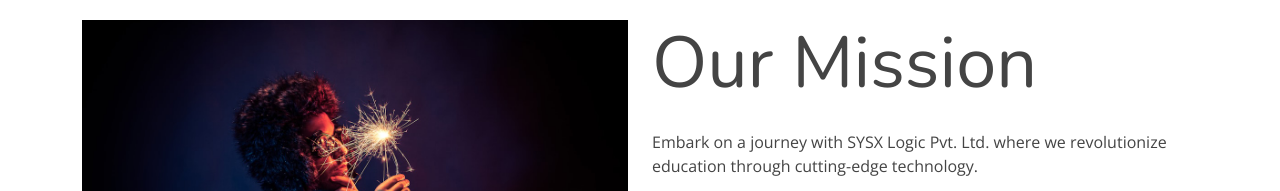
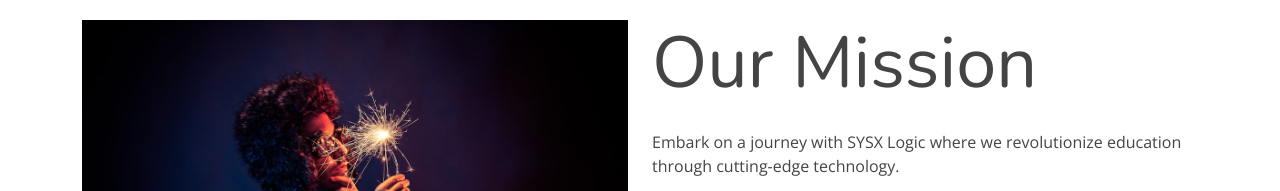
Before and after one commit to ThirstyBrain/sysxlogic-ui, a plain HTML site: page index.html in a window 1280 px wide. Shown: the part 840-1031 px from the top of the page. Drawn offline with nearby package versions, Linux system fonts and the light colour scheme.

Commit message:
Update index.html
change content

```diff
--- a/index.html
+++ b/index.html
@@ -91,7 +91,7 @@
             <h1 class="mbr-section-title mbr-fonts-style mb-4 display-2">
               <strong>Our Mission</strong>
             </h1>
-            <p class="mbr-text mbr-fonts-style mb-3 display-7">Embark on a journey with SYSX Logic Pvt. Ltd. where we revolutionize education through cutting-edge technology.</p>
+            <p class="mbr-text mbr-fonts-style mb-3 display-7">Embark on a journey with SYSX Logic where we revolutionize education through cutting-edge technology.</p>
 
             <p class="mbr-text mbr-fonts-style mb-3 display-7">Experience the thrill of personalized learning and adaptive systems that cater to the unique needs of educators and students alike.</p>
             <p class="mbr-text mbr-fonts-style mb-3 display-7">Join us in reshaping the educational landscape and embracing the power of innovation in every classroom.</p>
```
